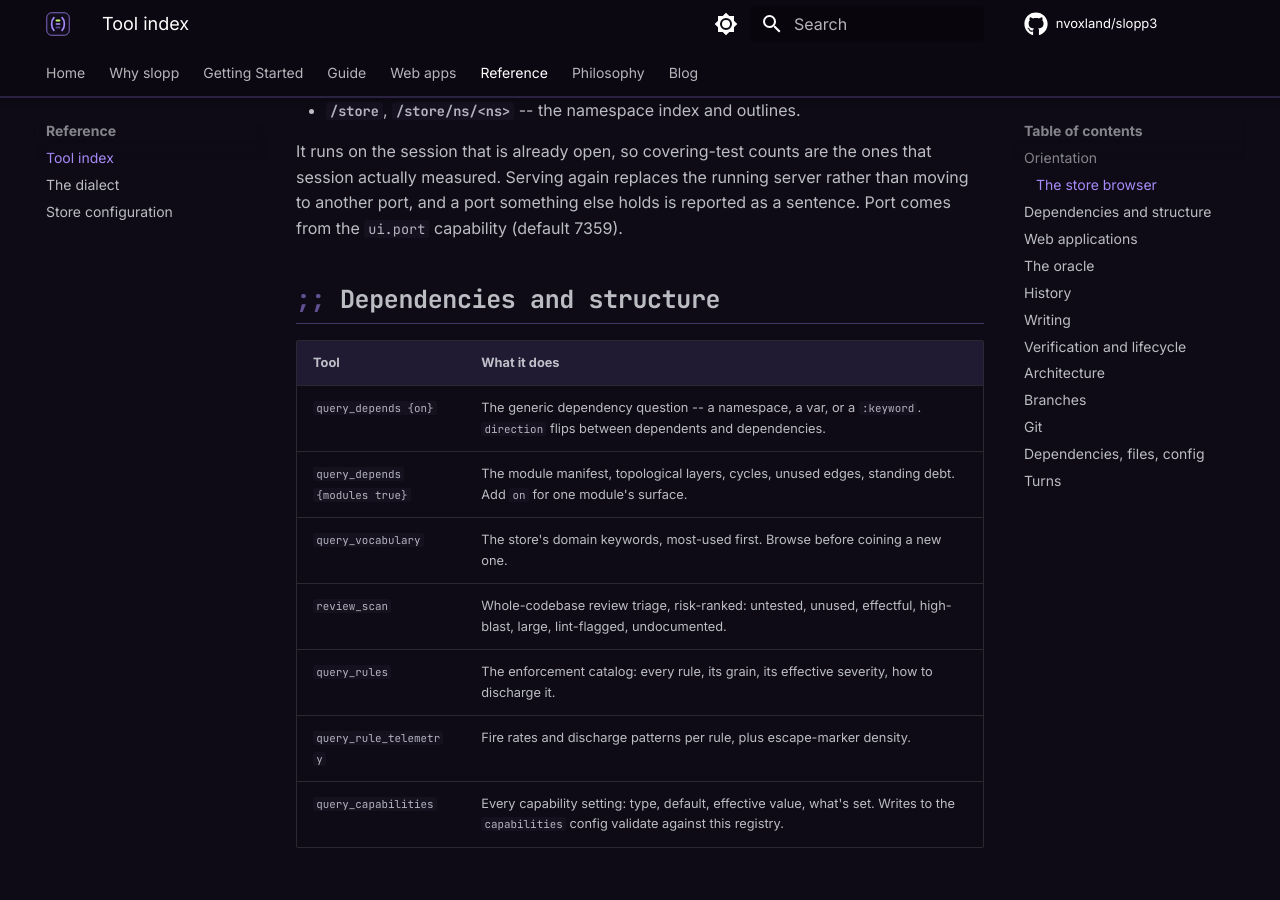
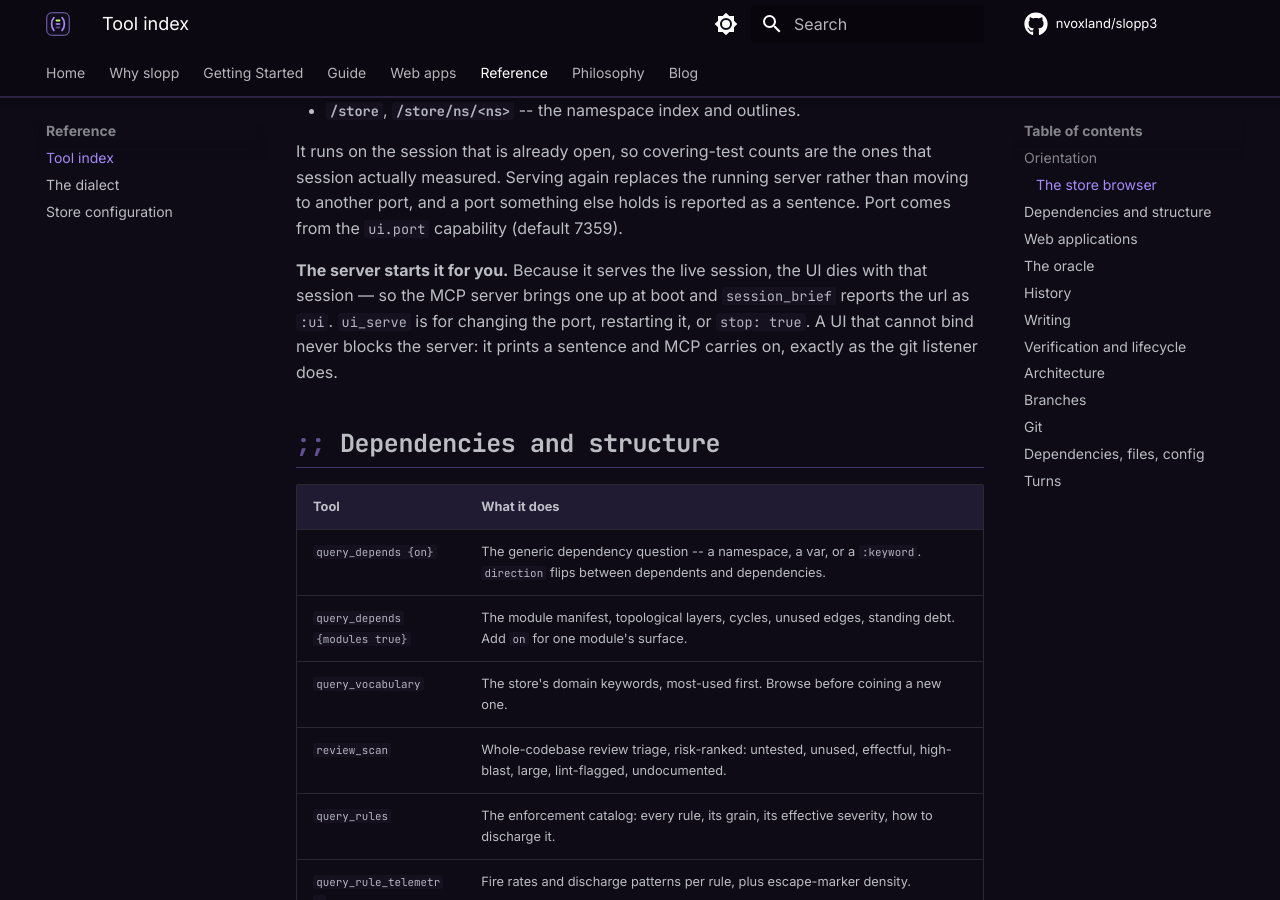
Before and after one commit to nvoxland/slopp3, an MkDocs documentation site: the page built from docs/reference/tools.md, in a window 1280 px wide and 900 px high, scrolled down 1362 px. Built offline with MkDocs 1.6.1 and Material for MkDocs 9.7.7, drawn with Linux system fonts in a browser that asks for light colours; comment, search, counter and statistics services are not loaded.

Commit message:
The reviewer UI comes up with the server
It serves the live session and therefore dies with it, and nothing brought
it back -- a human who wanted it had to know to ask again after every
restart. The server now starts one at boot, on the git listener's stance:
optional, degrades to a sentence, never blocks MCP. The url rides the
session and session_brief reports it as :ui, without which the feature
would be unfindable (its only other announcement is the server's stderr).

full_check green: 171 namespaces, 785 tests, 4,177 assertions, 0 lint.

```diff
--- a/docs/reference/tools.md
+++ b/docs/reference/tools.md
@@ -39,6 +39,12 @@ It runs on the session that is already open, so covering-test counts are the
 ones that session actually measured. Serving again replaces the running server
 rather than moving to another port, and a port something else holds is reported
 as a sentence. Port comes from the `ui.port` capability (default 7359).
+
+**The server starts it for you.** Because it serves the live session, the UI
+dies with that session — so the MCP server brings one up at boot and
+`session_brief` reports the url as `:ui`. `ui_serve` is for changing the port,
+restarting it, or `stop: true`. A UI that cannot bind never blocks the server:
+it prints a sentence and MCP carries on, exactly as the git listener does.
 
 ## Dependencies and structure
 
```
Also changed, not shown: plugins/slopp/skills/slopp/SKILL.md (+5 -2 lines).
